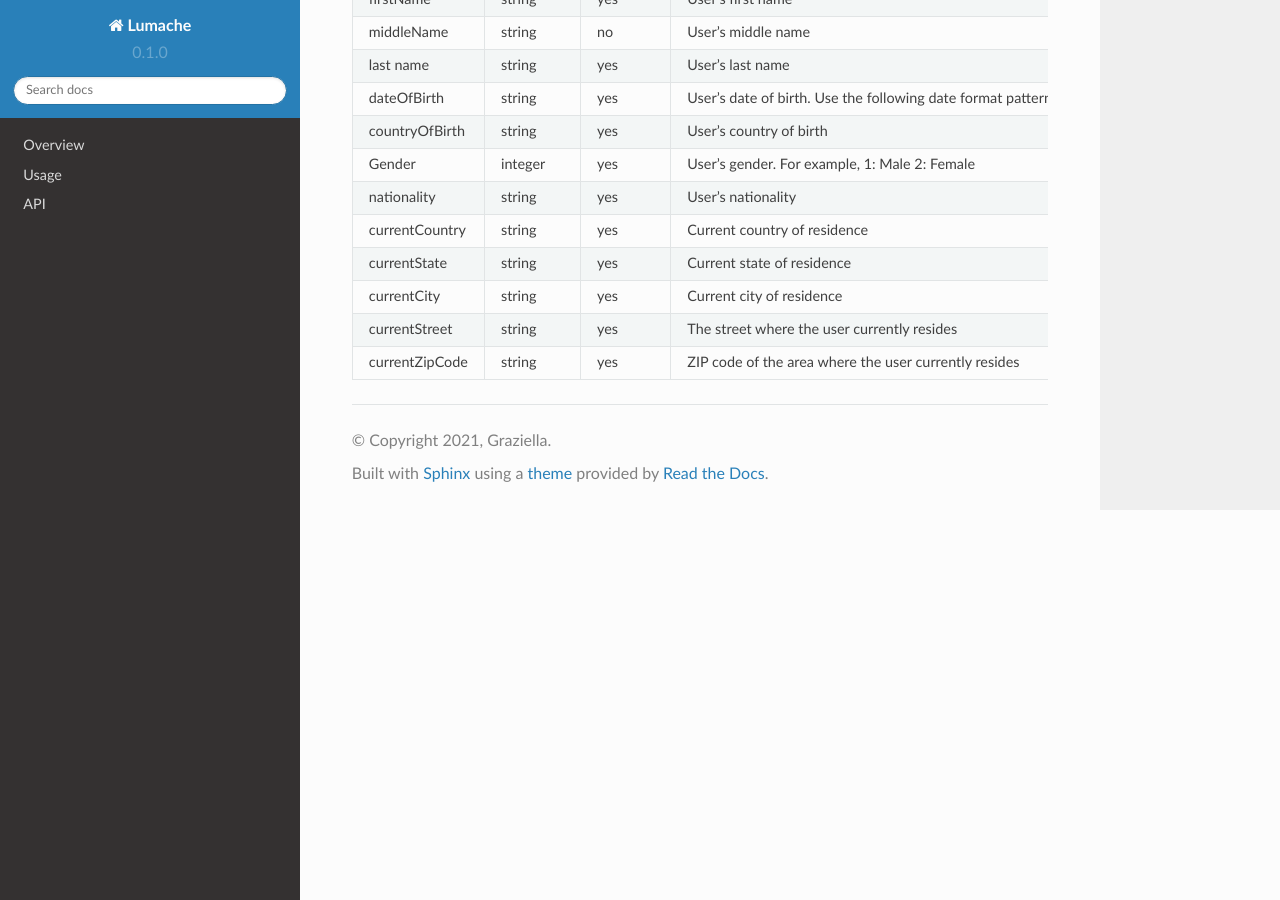
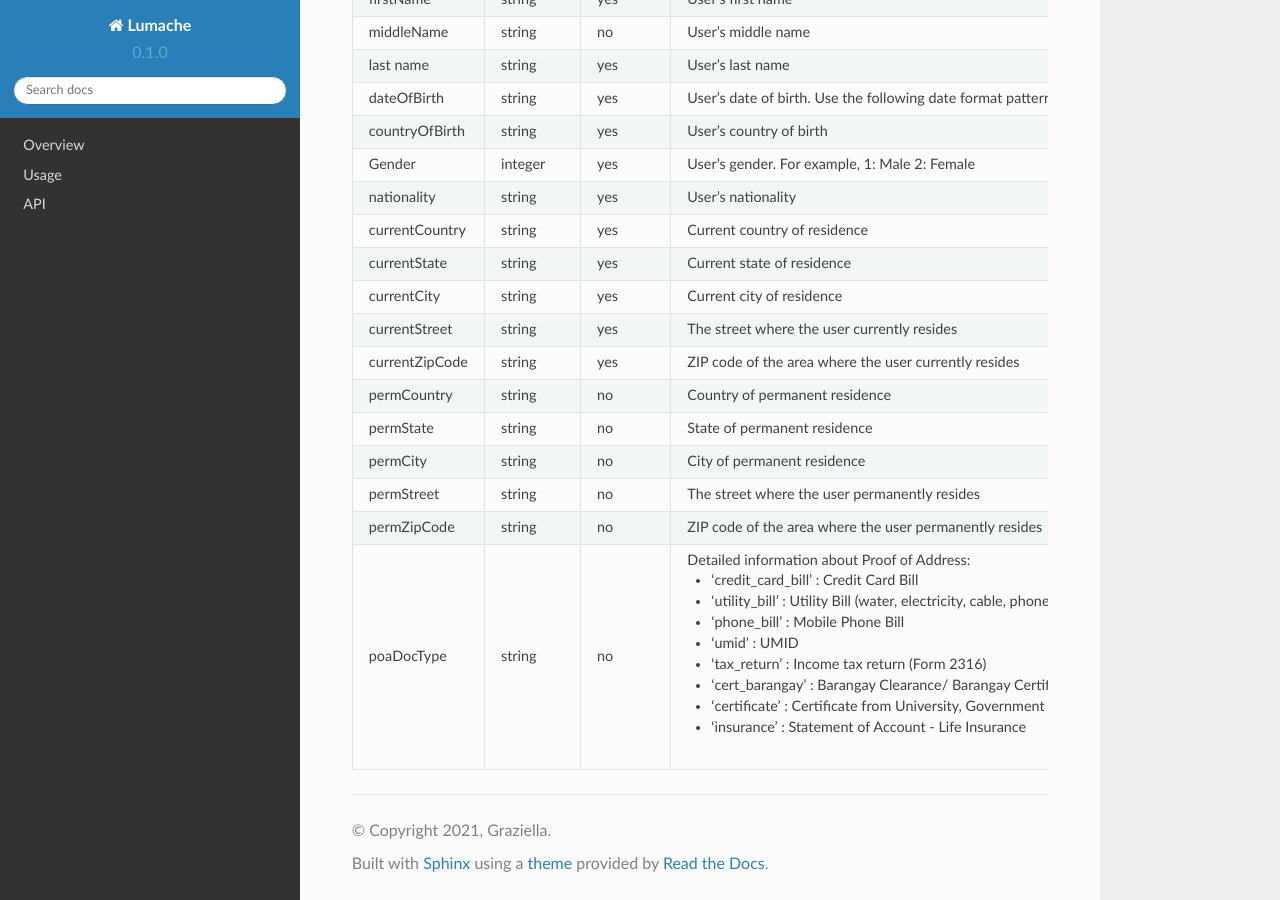
Before and after one commit to vadimsteckler1/coins_access_api, a Sphinx documentation site: the page built from docs/source/user_related.rst, in a window 1280 px wide and 900 px high, scrolled down 1394 px. Built offline with Sphinx 7.4.7 and the Read the Docs theme 2.0.0, drawn with Linux system fonts in a browser that asks for light colours.

Commit message:
Update user_related.rst

```diff
--- a/docs/source/user_related.rst
+++ b/docs/source/user_related.rst
@@ -124,3 +124,43 @@ KYC information
      - string
      - yes
      - ZIP code of the area where the user currently resides
+   * - permCountry
+     - string
+     - no
+     - Country of permanent residence
+   * - permState
+     - string
+     - no
+     - State of permanent residence
+   * - permCity
+     - string
+     - no
+     - City of permanent residence
+   * - permStreet
+     - string
+     - no
+     - The street where the user permanently resides
+   * - permZipCode
+     - string
+     - no
+     - ZIP code of the area where the user permanently resides
+   * - poaDocType
+     - string
+     - no
+     - Detailed information about Proof of Address:
+
+       - 'credit_card_bill' : Credit Card Bill
+
+       - 'utility_bill' : Utility Bill (water, electricity, cable, phone)
+
+       - 'phone_bill' : Mobile Phone Bill
+
+       - 'umid' : UMID
+
+       - 'tax_return' : Income tax return (Form 2316)
+
+       - 'cert_barangay' : Barangay Clearance/ Barangay Certification of Residency
+
+       - 'certificate' : Certificate from University, Government Institution, or Embassy
+
+       - 'insurance' : Statement of Account - Life Insurance
```
